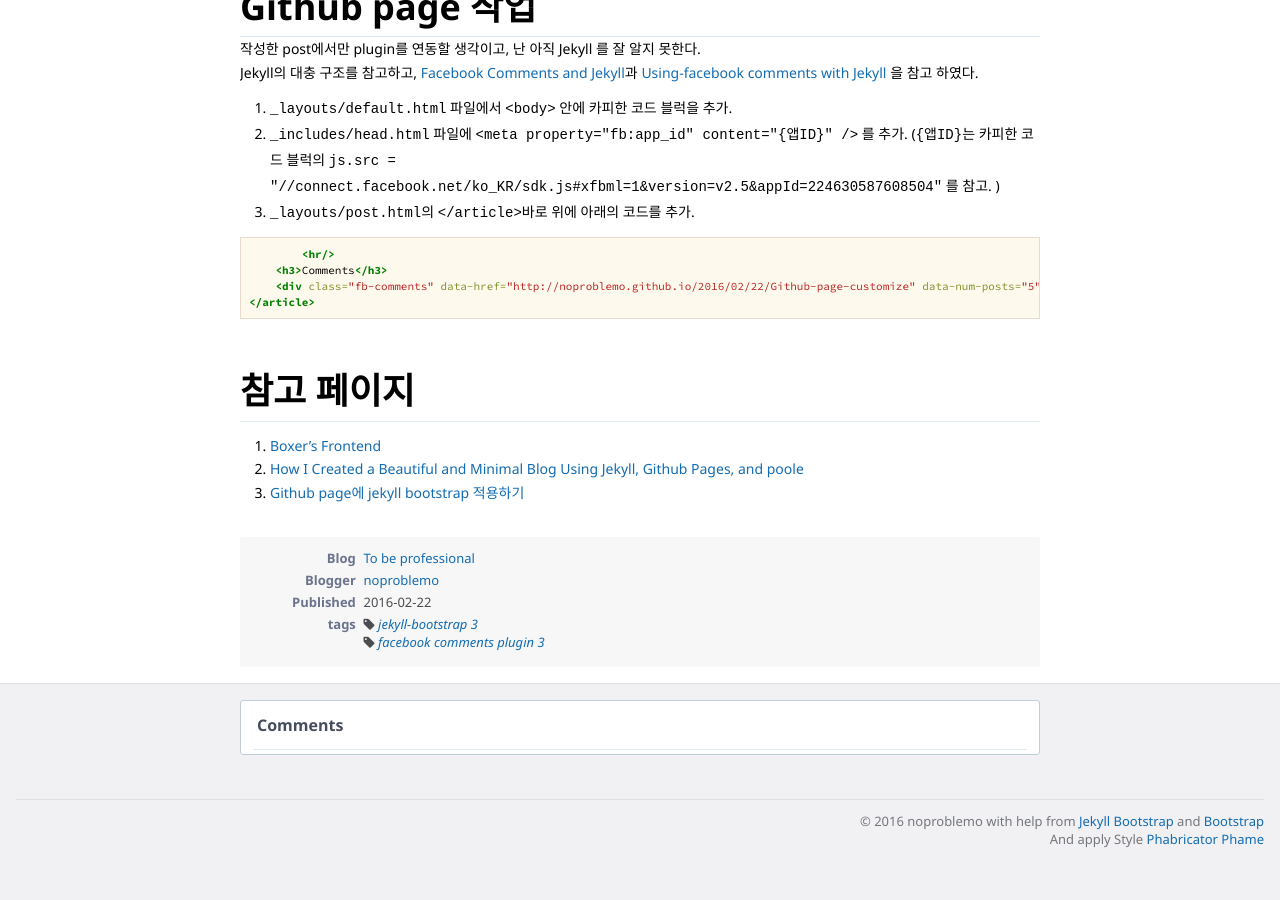
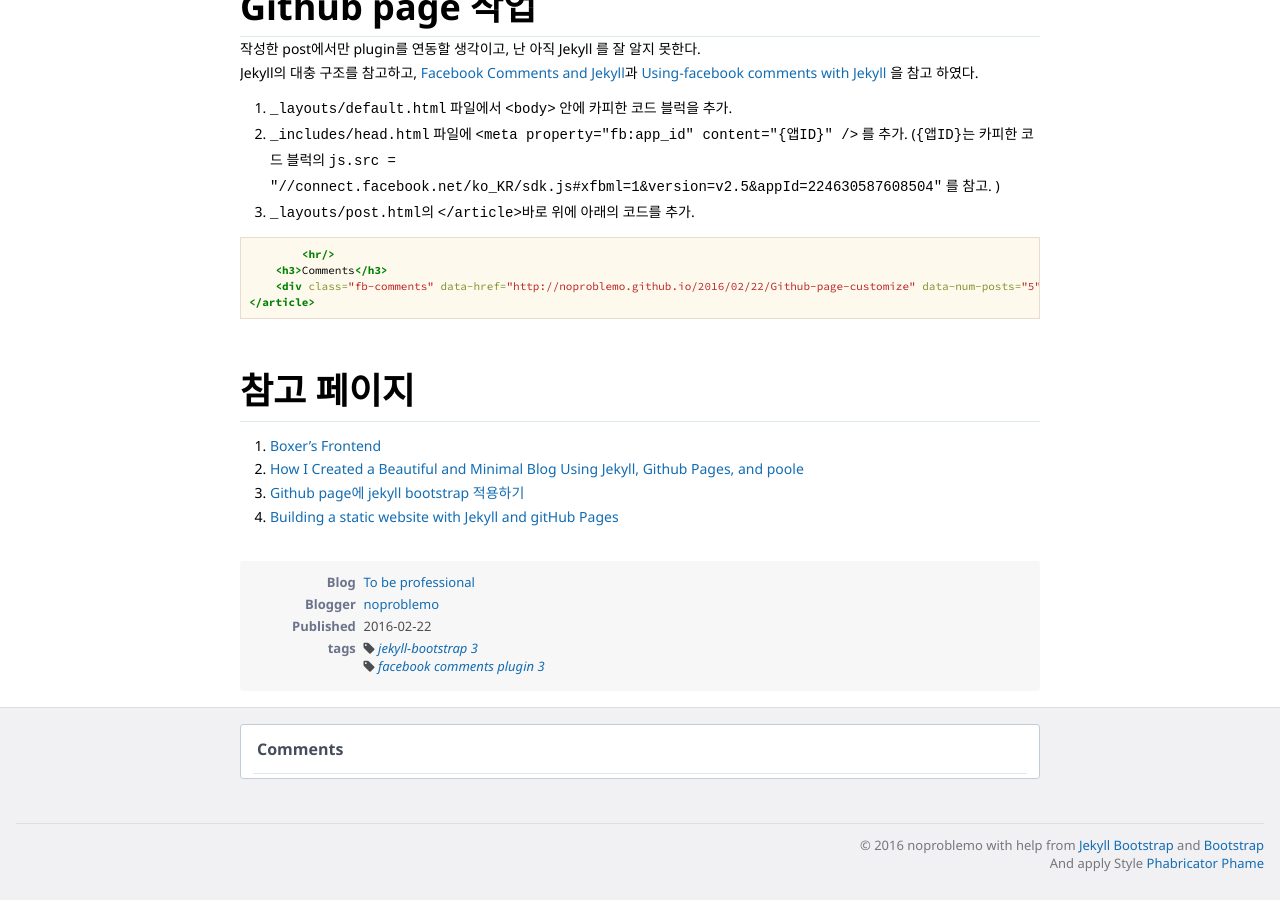
Before and after one commit to noproblemo/noproblemo.github.io, a Jekyll site: the page built from _posts/2016-02-22-Github-page-customize.md, in a window 1280 px wide and 900 px high, scrolled down 2024 px. Built offline with Jekyll 4.4.1, drawn with Linux system fonts in a browser that asks for light colours; nearby versions of some CDN libraries; before the commit the page ends 2900 px from its top, so only the background shows below that.

Commit message:
add reference

```diff
--- a/_posts/2016-02-22-Github-page-customize.md
+++ b/_posts/2016-02-22-Github-page-customize.md
@@ -69,3 +69,4 @@ Github page를 만들고 맘에 들었다가 이내 디자인이 맘에 걸려
 1. [Boxer's Frontend](http://boxersb.github.io/etc/2013/04/03/jekyll-introduction/)
 2. [How I Created a Beautiful and Minimal Blog Using Jekyll, Github Pages, and poole](http://joshualande.com/jekyll-github-pages-poole/)
 3. [Github page에 jekyll bootstrap 적용하기](http://sapzildj.github.io/etc/2015/08/10/Jekyll_Bootstrap/)
+4. [Building a static website with Jekyll and gitHub Pages](http://programminghistorian.org/lessons/building-static-sites-with-jekyll-github-pages)
```
